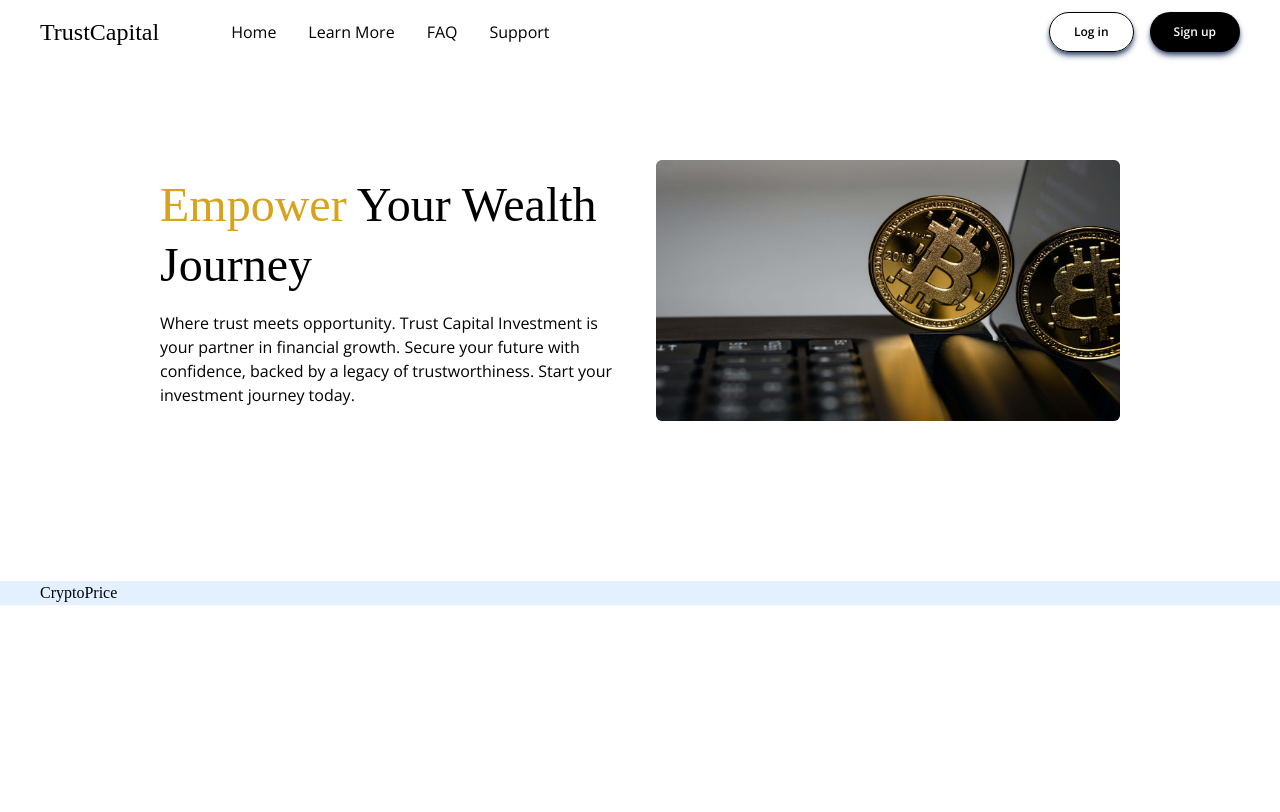
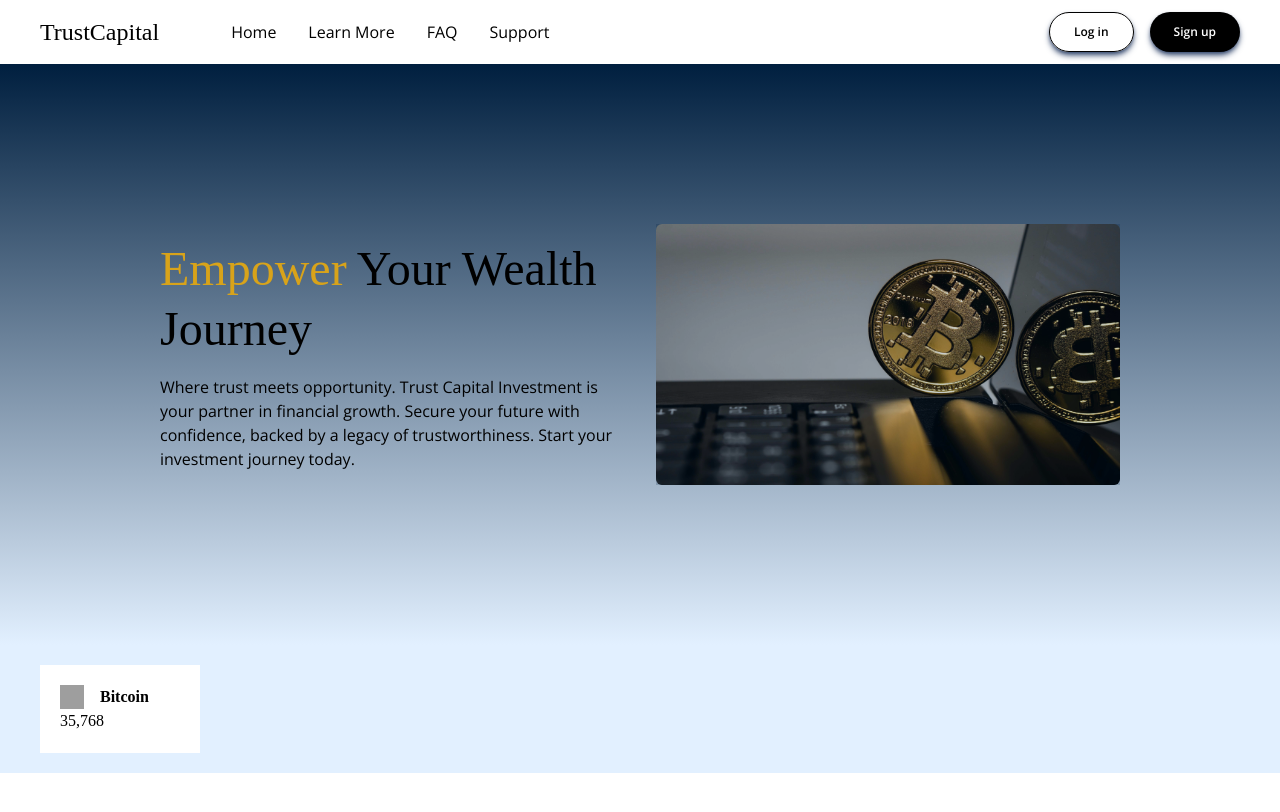
Before and after one commit to Joshardals/Trust-Capital, a Next.js app: page / in a window 1280 px wide. Shown: the top 812 px of the page. Built offline with nearby package versions, Linux system fonts and the light colour scheme; grey boxes are pictures that could not be loaded; a web font is replaced by a local one.

Commit message:
initial commit

```diff
--- a/app/layout.tsx
+++ b/app/layout.tsx
@@ -1,7 +1,7 @@
 import type { Metadata } from "next";
 import "./globals.css";
 import { open_sans, playfair } from "@/lib/ui/font";
-import CryptoPrice from "@/components/LandingPage/CryptoPrice";
+import CryptoPrice from "@/components/LandingPage/Crypto/CryptoPrice";
 
 export const metadata: Metadata = {
   title: "Create Next App",
--- /dev/null
+++ b/components/LandingPage/Crypto/CryptoCard.tsx
@@ -0,0 +1,19 @@
+import React from "react";
+
+const CryptoCard = () => {
+  return (
+    <div className="h-auto text-pureblack bg-purewhite w-40 p-5">
+      <div className="flex items-center space-x-4">
+        <img
+          src=" https://assets.coingecko.com/coins/images/1/large/bitcoin.png?1696501400"
+          alt="Bitcoin"
+          className="h-6 w-6"
+        />
+        <p className=" font-semibold">Bitcoin</p>
+      </div>
+      <p>35,768</p>
+    </div>
+  );
+};
+
+export default CryptoCard;
--- /dev/null
+++ b/components/LandingPage/Crypto/CryptoPrice.tsx
@@ -0,0 +1,11 @@
+import CryptoCard from "./CryptoCard";
+
+const CryptoPrice = () => {
+  return (
+    <div className="bg-babyblue px-5 lg:px-10 py-5 w-full">
+      <CryptoCard />
+    </div>
+  );
+};
+
+export default CryptoPrice;
--- a/components/LandingPage/CryptoPrice.tsx
+++ /dev/null
@@ -1,9 +0,0 @@
-const CryptoPrice = () => {
-  return (
-    <div className="bg-babyblue">
-      <div className="px-5 lg:px-10 ">CryptoPrice</div>
-    </div>
-  );
-};
-
-export default CryptoPrice;
--- a/components/LandingPage/Header/Header.tsx
+++ b/components/LandingPage/Header/Header.tsx
@@ -1,10 +1,10 @@
-import CryptoPrice from "../CryptoPrice";
+import CryptoPrice from "../Crypto/CryptoPrice";
 import HeroSection from "./HeroSection/HeroSection";
 import NavBar from "./Nav/NavBar";
 
 const Header = () => {
   return (
-    <main className="w-full h-[75%] mx-auto  max-md:space-y-32 md:space-y-40">
+    <main className="w-full h-[75%] mx-auto">
       <NavBar />
       <HeroSection />
       <CryptoPrice />
--- a/components/LandingPage/Header/HeroSection/HeroSection.tsx
+++ b/components/LandingPage/Header/HeroSection/HeroSection.tsx
@@ -5,7 +5,8 @@ const HeroSection = () => {
   return (
     <div
       className=" max-md:px-5 md:px-20 lg:px-40 max-md:space-y-8 md:space-x-8 flex items-center md:flex-row flex-col
-  "
+       bg-gradient-to-b from-navyblue to-babyblue  mt-16 max-md:py-20 md:py-40
+      "
     >
       <div className=" text-pureblack space-y-4 flex-1 w-full">
         <h1 className="text-2xl leading-tight lg:max-w-md max-md:max-w-md ">
@@ -28,6 +29,7 @@ const HeroSection = () => {
           sizes="(max-width: 768px) 100vw, (max-width: 1200px) 50vw, 33vw"
           className=" rounded-md"
         />
+        <div className="absolute top-0 left-0 h-full w-full bg-navyblue bg-opacity-20" />
       </div>
     </div>
   );
```
